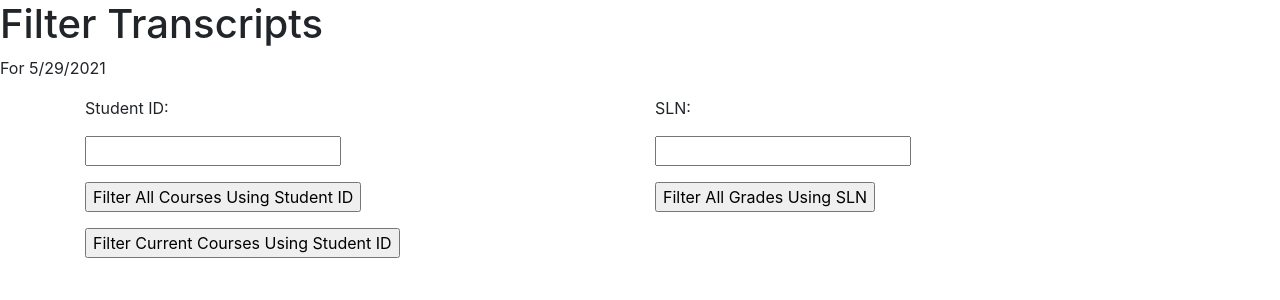
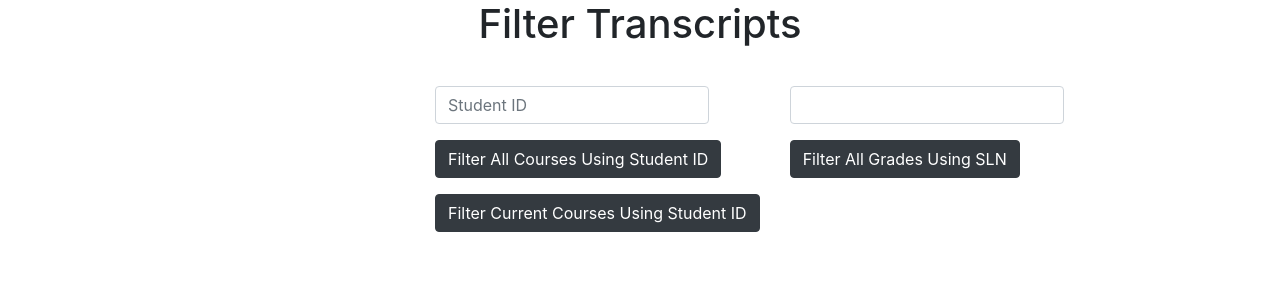
Before and after one commit to altaiiiir/Student-Roster-Website, a Flask app: page /transcript-filter in a window 1280 px wide. Shown: the part 74-374 px from the top of the page. Run offline with Flask 2, Linux system fonts and the light colour scheme; some libraries are stand-ins or nearby versions.

Commit message:
changed filter and add remove transcript ui

```diff
--- a/templates/filterTranscript.html
+++ b/templates/filterTranscript.html
@@ -1,8 +1,7 @@
 {% extends "base.html" %}
 
 {% block content %}
-<h1>Filter Transcripts</h1>
-<p>For 5/29/2021</p>
+<h1 style="text-align:center;">Filter Transcripts</h1>
 {% with messages = get_flashed_messages() %}
 {% if messages %}
    {% for msg in messages %}
@@ -10,23 +9,44 @@
    {% endfor %}
 {% endif %}
 {% endwith %}
+
+<style>
+
+   #column_container {
+   width: 440px;
+   margin: 0 auto;
+   }
+
+   .container {
+     padding: 15px;
+     max-width: 500px;
+     margin: auto;
+   }
+</style>
+
 <div class="container">
-   <div class ="row">
-      <div class="col-sm">
-         <form action="#" method="post">
-            <p> Student ID: </p>
-            <p> <input type="number" step="1" name="studentID" /></p>
-            <p><input type="submit" name="filterAll" value="Filter All Courses Using Student ID" /></p>
-            <p><input type="submit" name="filterCur" value="Filter Current Courses Using Student ID" /></p>
-         </form>
-      </div>
-      <div class="col-sm">
-         <form action="#" method="post">
-            <p> SLN: </p>
-            <p> <input type="number" step="1" name="SLN" /></p>
-            <p><input type="submit" name="filterCor" value="Filter All Grades Using SLN" /></p>
-         </form>
+
+   </div class="row">
+      <div id="column_container" style="display: flex;">
+         <div class="col-sm" style="position:relative; ">
+                  <form action ="#" method = "POST" class="form-inline" >
+                     <div class="btn-group-vertical">
+                        <p> <input type="number" class="form-control"  placeholder="Student ID" step="1" name="studentID" /></p>
+                        <p><input type="submit" name="filterAll" class="btn btn-dark" value="Filter All Courses Using Student ID"/></p>
+                        <p><input type="submit"  name="filterCur" class="btn btn-dark" value="Filter Current Courses Using Student ID"/></p>
+                     </div>
+                  </form>
+         </div>
+         <div class="col-sm" style="text-align:Left;">
+               <form action ="#" method = "POST" class="form-inline">
+                  <div class="btn-group-vertical">
+                     <p> <input type="number" class="form-control" step="1" name="SLN"/></p>
+                     <p><input type="submit" name="filterCor" class="btn btn-dark" value="Filter All Grades Using SLN" /></p>
+                  </div>
+               </form>
+         </div>
       </div>
    </div>
+
 </div>
 {% endblock %}
```
Also changed, not shown: templates/TranscriptAddRemove.html (+53 -3 lines).
